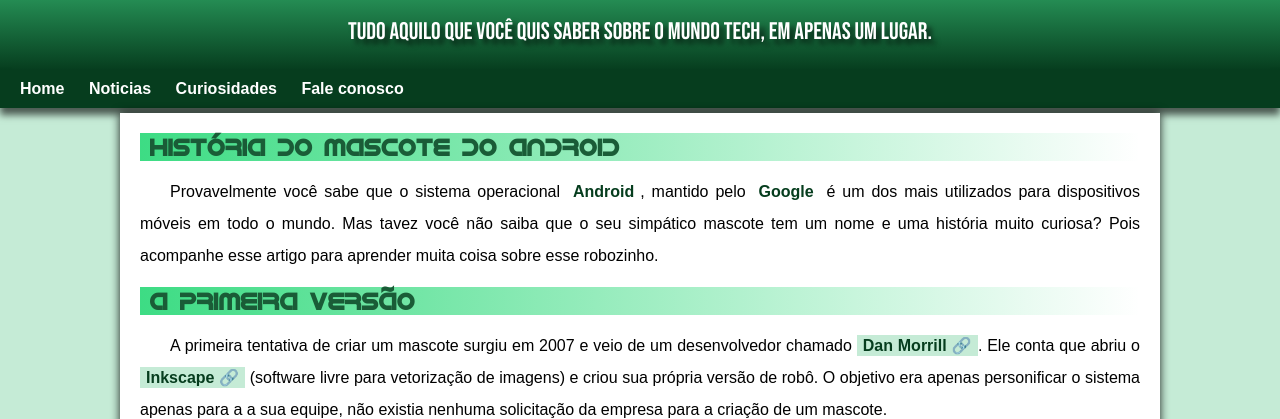
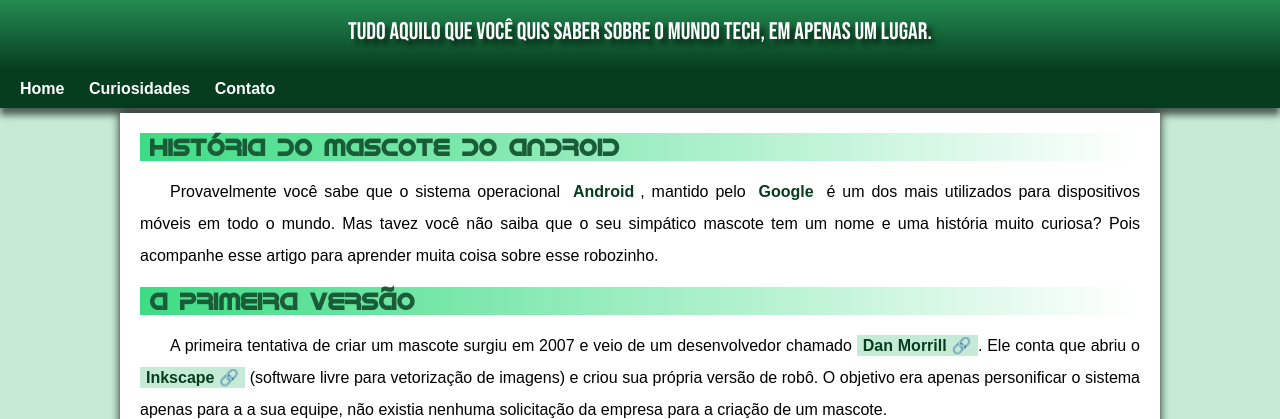
Before and after one commit to Rafael-Atrat/site_html_css, a plain HTML site: page index.html in a window 1280 px wide. Shown: the part 120-539 px from the top of the page. Drawn offline with Linux system fonts and the light colour scheme; files whose address does not match are found by name.

Commit message:
Update index.html

```diff
--- a/index.html
+++ b/index.html
@@ -14,9 +14,8 @@
     </header>
     <nav>
         <a href="">Home</a>
-        <a href="">Noticias</a>
         <a href="">Curiosidades</a>
-        <a href="">Fale conosco</a>
+        <a href="">Contato</a>
     </nav>
     <main>
         <article>
```
